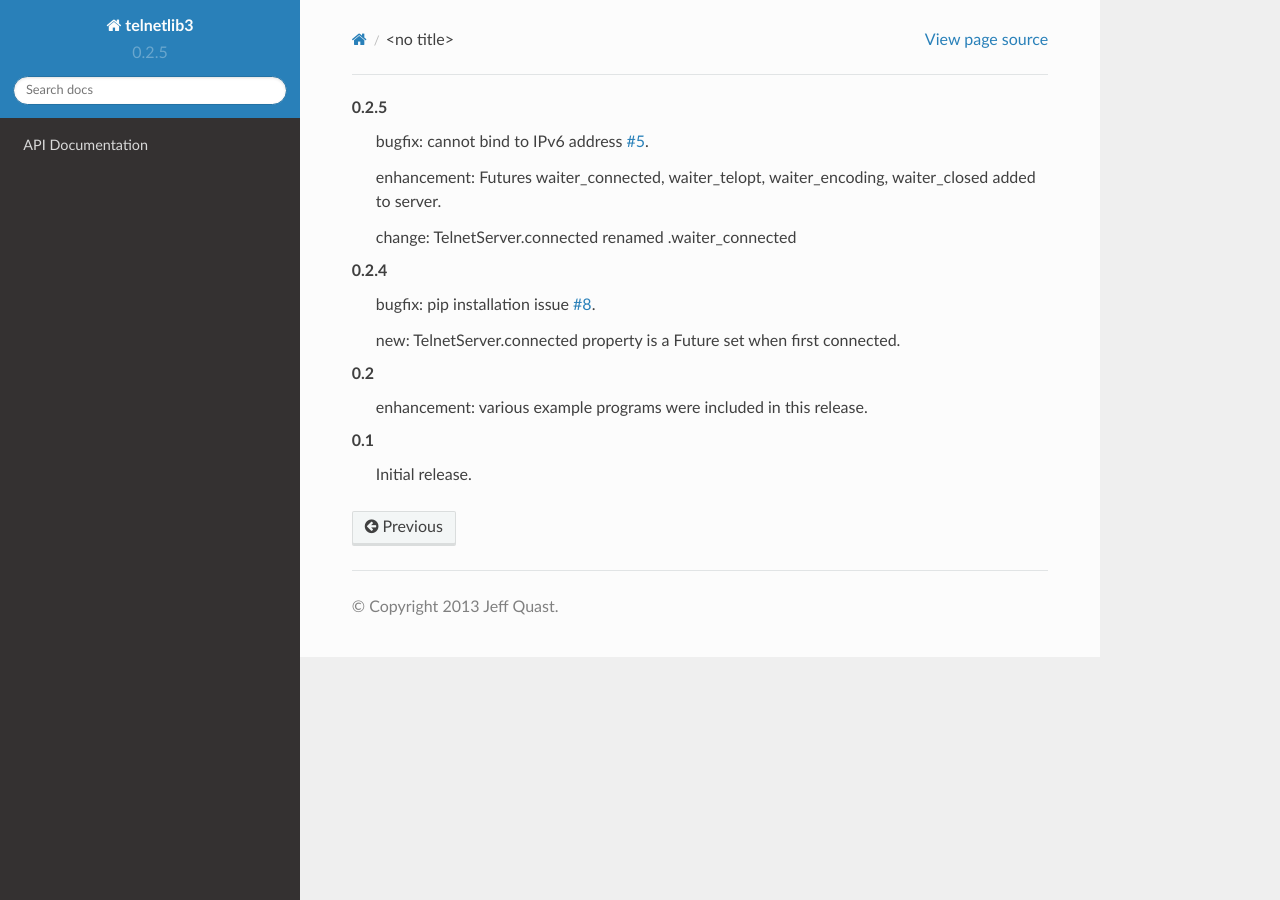
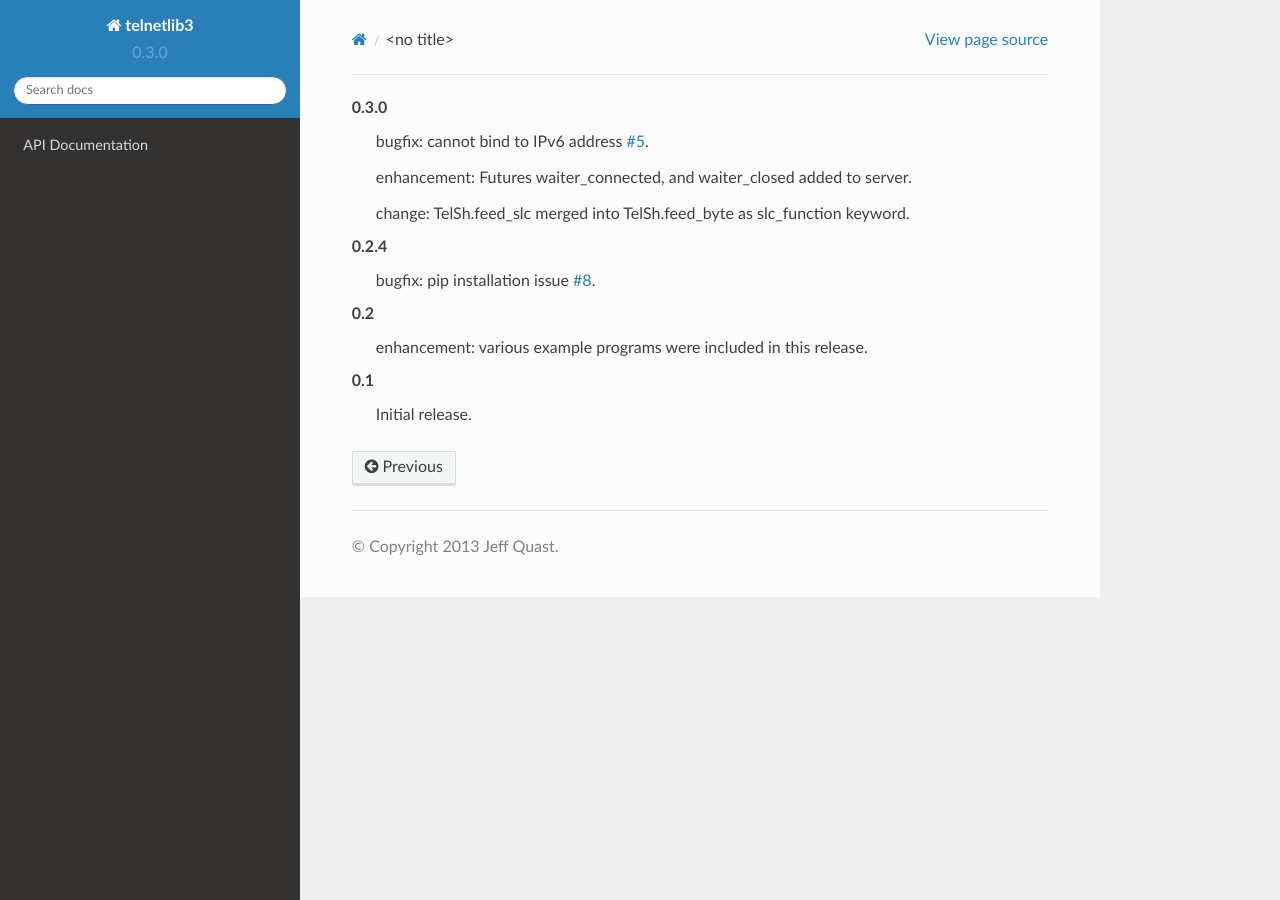
Before and after one commit to jquast/telnetlib3, a Sphinx documentation site: the page built from docs/history.rst, in a window 1280 px wide. Built offline with Sphinx 7.4.7 and the Read the Docs theme 2.0.0, drawn with Linux system fonts in a browser that asks for light colours.

Commit message:
prepare for 0.3.0 release

```diff
--- a/docs/history.rst
+++ b/docs/history.rst
@@ -1,12 +1,10 @@
-0.2.5
+0.3.0
   * bugfix: cannot bind to IPv6 address :ghissue:`5`.
-  * enhancement: Futures waiter_connected, waiter_telopt, waiter_encoding,
-    waiter_closed added to server.
-  * change: TelnetServer.connected renamed .waiter_connected
+  * enhancement: Futures waiter_connected, and waiter_closed added to server.
+  * change: TelSh.feed_slc merged into TelSh.feed_byte as slc_function keyword.
 
 0.2.4
   * bugfix: pip installation issue :ghissue:`8`.
-  * new: TelnetServer.connected property is a Future set when first connected.
 
 0.2
   * enhancement: various example programs were included in this release.
--- a/version.json
+++ b/version.json
@@ -1 +1 @@
-{"version": "0.2.5"}
+{"version": "0.3.0"}
```
